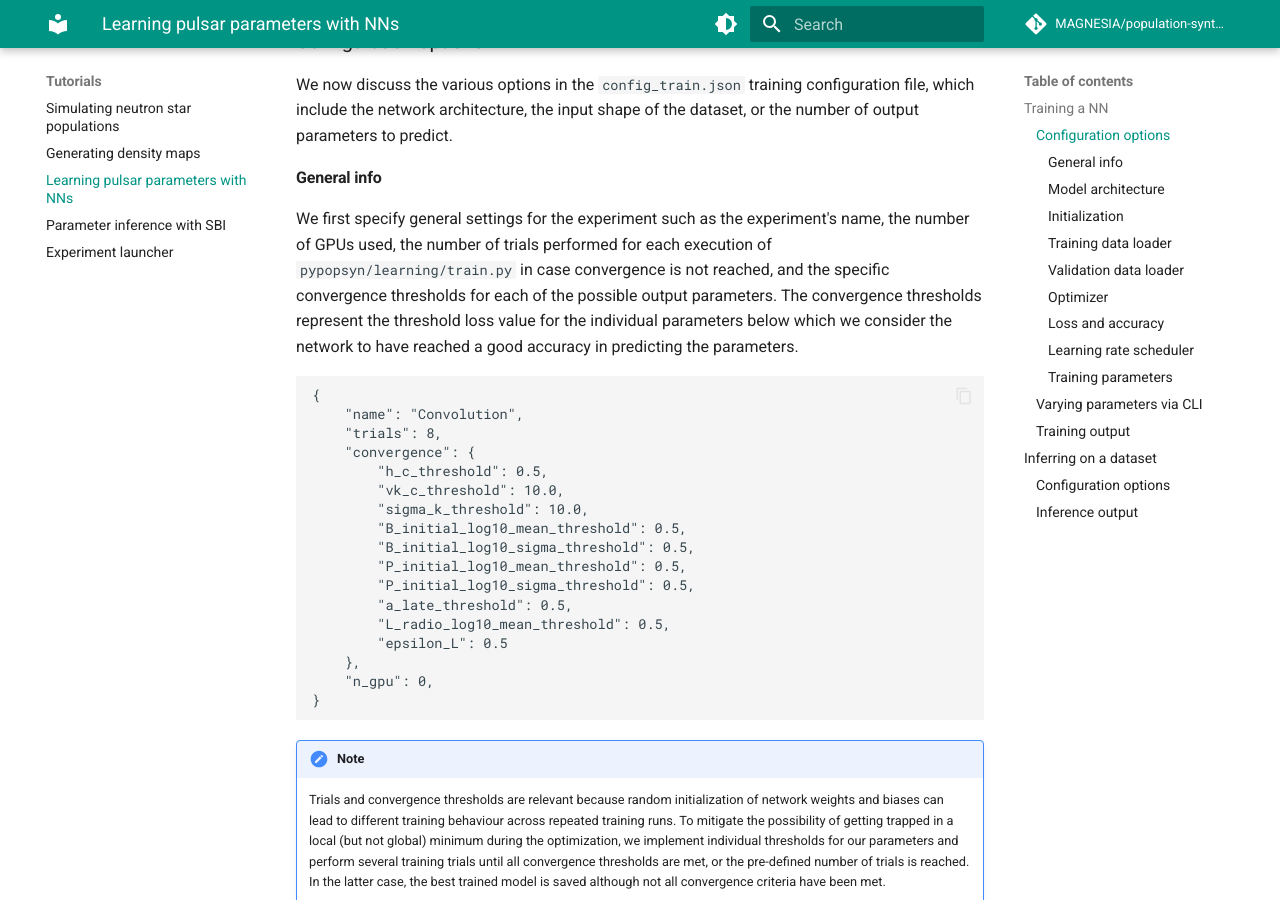
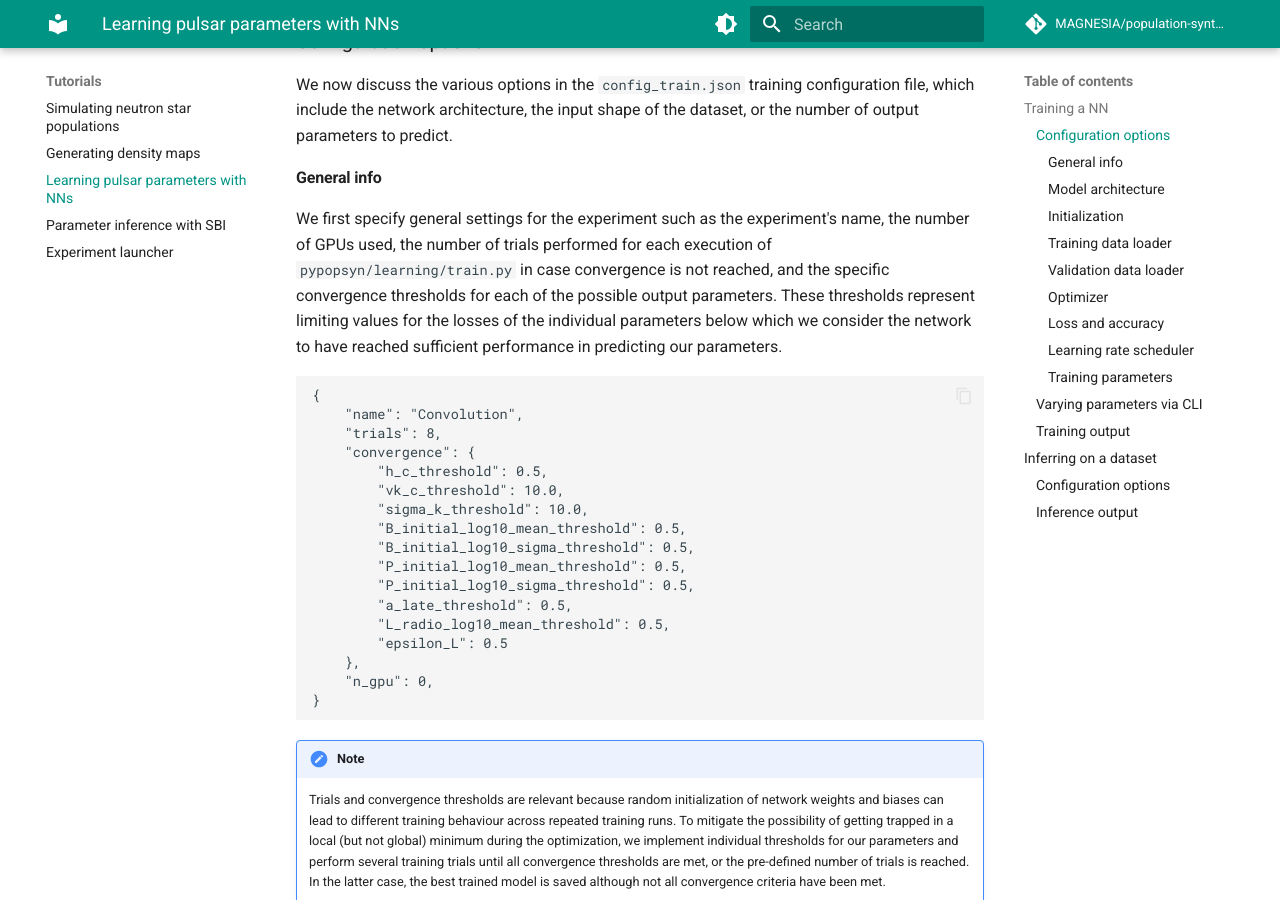
Before and after one commit to ice-csic-astroexotic/ML-Poppyns, an MkDocs documentation site: the page built from docs/tutorials/learning_tutorial_cnn.md, in a window 1280 px wide and 900 px high, scrolled down 921 px. Built offline with MkDocs 1.6.1 and Material for MkDocs 9.7.7, drawn with Linux system fonts in a browser that asks for light colours; formulas are drawn with MathJax 3; comment, search, counter and statistics services are not loaded.

Commit message:
Rephrasing sentence on thresholds.

````diff
--- a/docs/tutorials/learning_tutorial_cnn.md
+++ b/docs/tutorials/learning_tutorial_cnn.md
@@ -33,8 +33,9 @@ architecture, the input shape of the dataset, or the number of output parameters
 
 We first specify general settings for the experiment such as the experiment's name, the number of GPUs used, the number
 of trials performed for each execution of `pypopsyn/learning/train.py` in case convergence is not reached, and the
-specific convergence thresholds for each of the possible output parameters. The convergence thresholds represent the threshold loss value
-for the individual parameters below which we consider the network to have reached a good accuracy in predicting the parameters.
+specific convergence thresholds for each of the possible output parameters.
+These thresholds represent limiting values for the losses of the individual parameters below which
+we consider the network to have reached sufficient performance in predicting our parameters.
 
 ```commandline
 {
````
